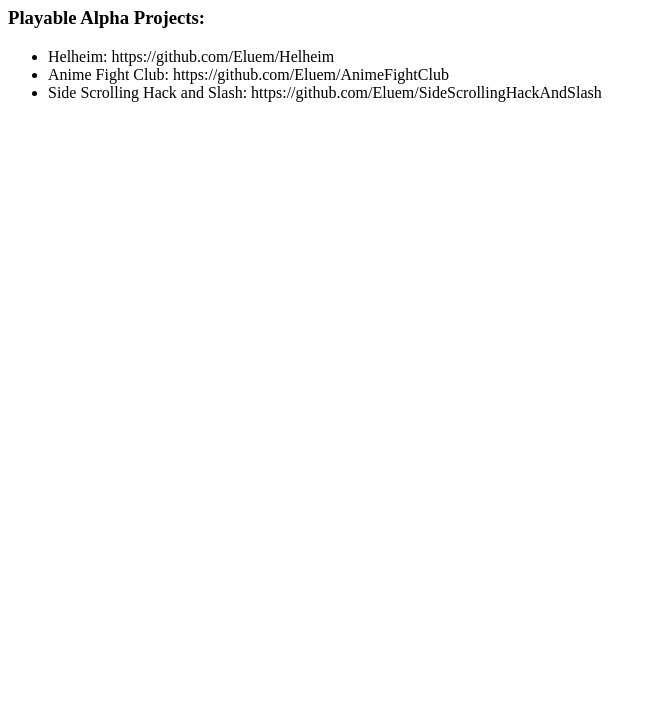
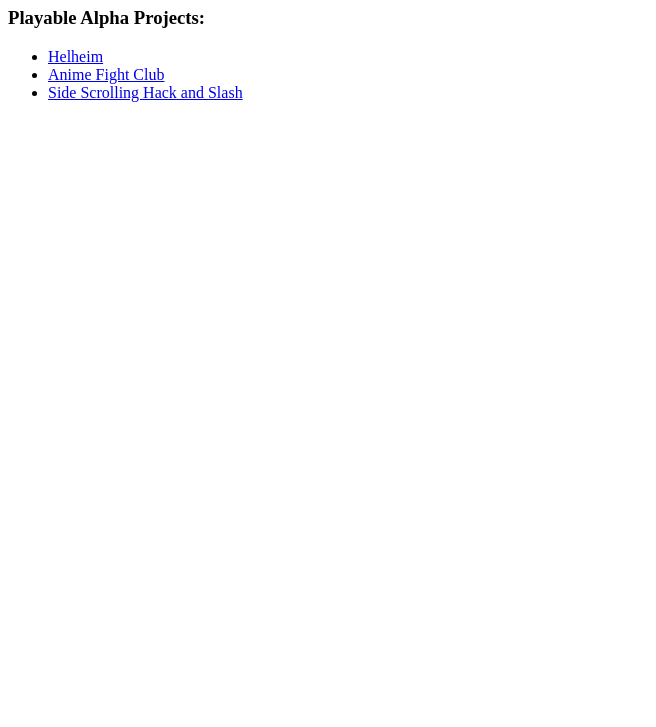
Before and after one commit to Eluem/Eluem.github.io, a plain HTML site: page index.html in a window 1280 px wide. Shown: the part 73-800 px from the top of the page, without its empty margins (0-656 px from the left). Drawn offline with Linux system fonts and the light colour scheme.

Commit message:
Update index.html

```diff
--- a/index.html
+++ b/index.html
@@ -4,9 +4,9 @@
 <h1>Eluem's GitHub Page  </h1>
 <h3>Playable Alpha Projects:</h3>
 <ul>
-  <li>Helheim: https://github.com/Eluem/Helheim</li>
-  <li>Anime Fight Club: https://github.com/Eluem/AnimeFightClub</li>
-  <li>Side Scrolling Hack and Slash: https://github.com/Eluem/SideScrollingHackAndSlash</li>
+  <li><a href="https://github.com/Eluem/Helheim"> Helheim</a></li>
+  <li><a href="https://github.com/Eluem/AnimeFightClub"> Anime Fight Club</a></li>
+  <li><a href="https://github.com/Eluem/SideScrollingHackAndSlash"> Side Scrolling Hack and Slash</a></li>
 </ul>
 </body>
 </html>
```
